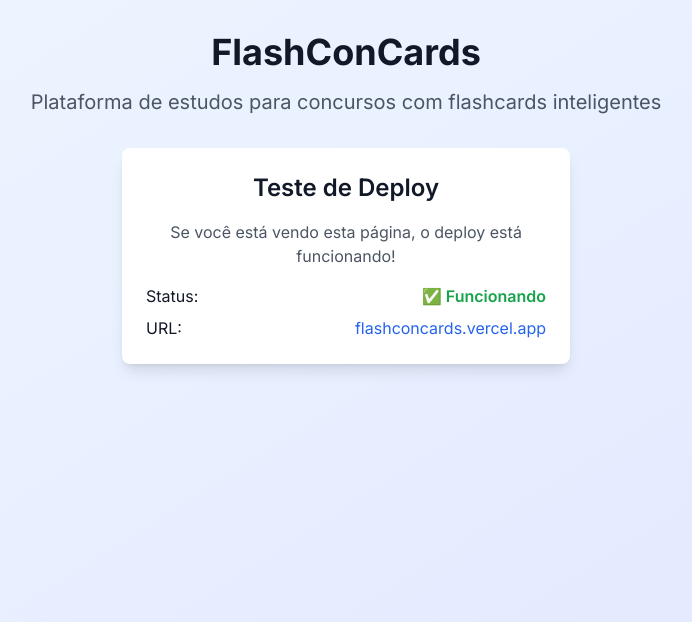
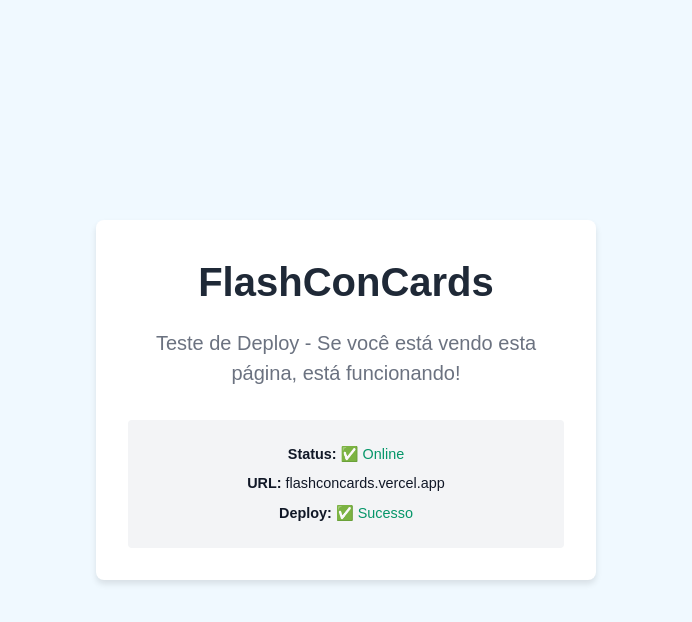
Before and after one commit to FlashConCards/flashconcards, a Next.js app: page / in a window 1280 px wide. Shown: the top 622 px of the page, without its empty margins (294-986 px from the left). Built offline with nearby package versions, Linux system fonts and the light colour scheme.

Commit message:
Test: Ultra simple page without any dependencies

```diff
--- a/app/page.tsx
+++ b/app/page.tsx
@@ -108,31 +108,52 @@ const testimonials = [
 
 export default function HomePage() {
   return (
-    <div className="min-h-screen bg-gradient-to-br from-blue-50 to-indigo-100">
-      <div className="container mx-auto px-4 py-8">
-        <div className="text-center">
-          <h1 className="text-4xl font-bold text-gray-900 mb-4">
-            FlashConCards
-          </h1>
-          <p className="text-xl text-gray-600 mb-8">
-            Plataforma de estudos para concursos com flashcards inteligentes
+    <div style={{
+      minHeight: '100vh',
+      display: 'flex',
+      alignItems: 'center',
+      justifyContent: 'center',
+      backgroundColor: '#f0f9ff',
+      fontFamily: 'Arial, sans-serif'
+    }}>
+      <div style={{
+        textAlign: 'center',
+        padding: '2rem',
+        backgroundColor: 'white',
+        borderRadius: '8px',
+        boxShadow: '0 4px 6px rgba(0, 0, 0, 0.1)',
+        maxWidth: '500px'
+      }}>
+        <h1 style={{
+          fontSize: '2.5rem',
+          fontWeight: 'bold',
+          color: '#1f2937',
+          marginBottom: '1rem'
+        }}>
+          FlashConCards
+        </h1>
+        <p style={{
+          fontSize: '1.25rem',
+          color: '#6b7280',
+          marginBottom: '2rem'
+        }}>
+          Teste de Deploy - Se você está vendo esta página, está funcionando!
+        </p>
+        <div style={{
+          backgroundColor: '#f3f4f6',
+          padding: '1rem',
+          borderRadius: '4px',
+          marginTop: '1rem'
+        }}>
+          <p style={{ margin: '0.5rem 0', fontSize: '0.9rem' }}>
+            <strong>Status:</strong> <span style={{ color: '#059669' }}>✅ Online</span>
           </p>
-          <div className="bg-white rounded-lg shadow-lg p-6 max-w-md mx-auto">
-            <h2 className="text-2xl font-semibold mb-4">Teste de Deploy</h2>
-            <p className="text-gray-600 mb-4">
-              Se você está vendo esta página, o deploy está funcionando!
-            </p>
-            <div className="space-y-2">
-              <div className="flex justify-between">
-                <span>Status:</span>
-                <span className="text-green-600 font-semibold">✅ Funcionando</span>
-              </div>
-              <div className="flex justify-between">
-                <span>URL:</span>
-                <span className="text-blue-600">flashconcards.vercel.app</span>
-              </div>
-            </div>
-          </div>
+          <p style={{ margin: '0.5rem 0', fontSize: '0.9rem' }}>
+            <strong>URL:</strong> flashconcards.vercel.app
+          </p>
+          <p style={{ margin: '0.5rem 0', fontSize: '0.9rem' }}>
+            <strong>Deploy:</strong> <span style={{ color: '#059669' }}>✅ Sucesso</span>
+          </p>
         </div>
       </div>
     </div>
```
